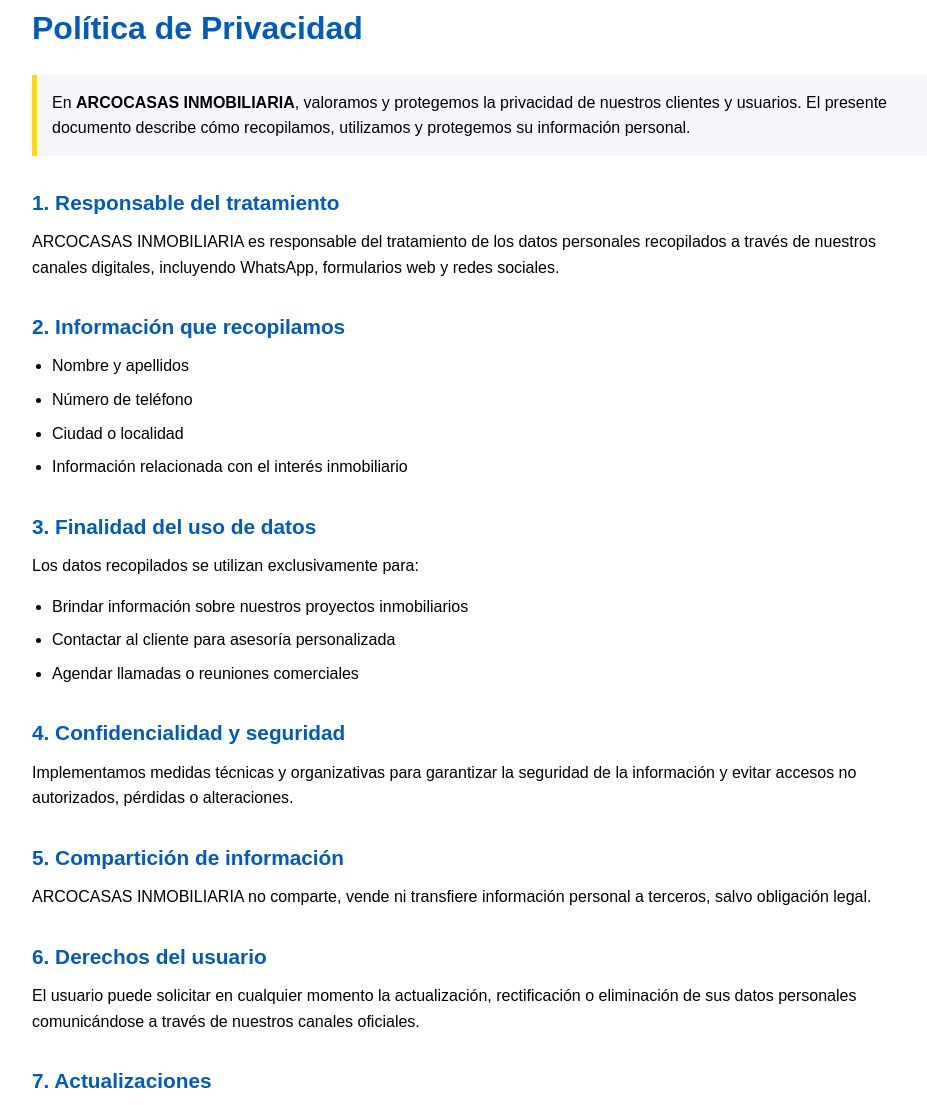
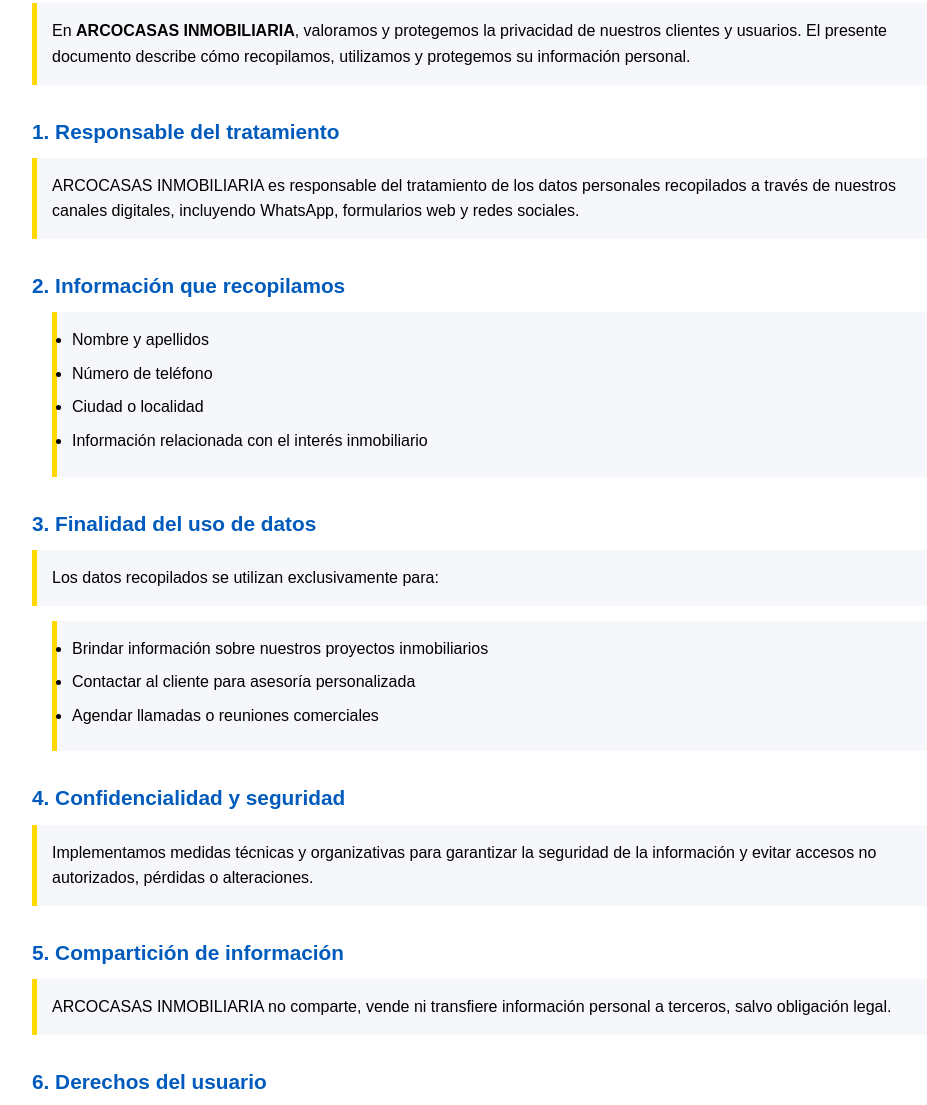
Before and after one commit to pieromiI722/politica-privacidad, a plain HTML site: page index.html in a window 1280 px wide. Shown: the part 240-1345 px from the top of the page, without its empty margins (158-1085 px from the left). Drawn offline with Linux system fonts and the light colour scheme.

Commit message:
Update index.html

```diff
--- a/index.html
+++ b/index.html
@@ -18,14 +18,13 @@
                 alt="ARCOCASAS Inmobiliaria"
                 class="logo"
             />
+            <h1 class="header-title">Políticas de Privacidad</h1>
         </div>
     </header>
 
     <!-- MAIN CONTENT -->
     <main class="main">
         <section class="content">
-            <h1>Política de Privacidad</h1>
-
             <p class="intro">
                 En <strong>ARCOCASAS INMOBILIARIA</strong>, valoramos y protegemos la
                 privacidad de nuestros clientes y usuarios. El presente documento
@@ -34,14 +33,14 @@
             </p>
 
             <h2>1. Responsable del tratamiento</h2>
-            <p>
+            <p class="intro">
                 ARCOCASAS INMOBILIARIA es responsable del tratamiento de los datos
                 personales recopilados a través de nuestros canales digitales,
                 incluyendo WhatsApp, formularios web y redes sociales.
             </p>
 
             <h2>2. Información que recopilamos</h2>
-            <ul>
+            <ul class="intro">
                 <li>Nombre y apellidos</li>
                 <li>Número de teléfono</li>
                 <li>Ciudad o localidad</li>
@@ -49,37 +48,37 @@
             </ul>
 
             <h2>3. Finalidad del uso de datos</h2>
-            <p>
+            <p class="intro">
                 Los datos recopilados se utilizan exclusivamente para:
             </p>
-            <ul>
+            <ul class="intro">
                 <li>Brindar información sobre nuestros proyectos inmobiliarios</li>
                 <li>Contactar al cliente para asesoría personalizada</li>
                 <li>Agendar llamadas o reuniones comerciales</li>
             </ul>
 
             <h2>4. Confidencialidad y seguridad</h2>
-            <p>
+            <p class="intro">
                 Implementamos medidas técnicas y organizativas para garantizar la
                 seguridad de la información y evitar accesos no autorizados,
                 pérdidas o alteraciones.
             </p>
 
             <h2>5. Compartición de información</h2>
-            <p>
+            <p class="intro">
                 ARCOCASAS INMOBILIARIA no comparte, vende ni transfiere información
                 personal a terceros, salvo obligación legal.
             </p>
 
             <h2>6. Derechos del usuario</h2>
-            <p>
+            <p class="intro">
                 El usuario puede solicitar en cualquier momento la actualización,
                 rectificación o eliminación de sus datos personales comunicándose
                 a través de nuestros canales oficiales.
             </p>
 
             <h2>7. Actualizaciones</h2>
-            <p>
+            <p class="intro">
                 Nos reservamos el derecho de modificar la presente Política de
                 Privacidad. Cualquier cambio será publicado en esta página.
             </p>
```
